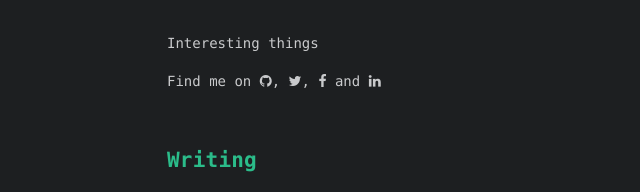
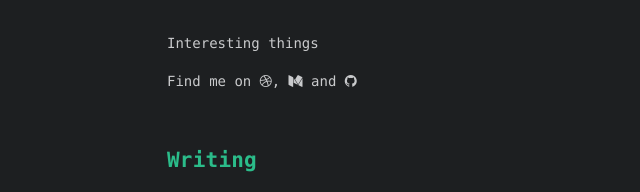
Before and after one commit to zyxscientist/zyxscientist.github.io, a plain HTML site: page index.html in a window 1280 px wide. Shown: the part 137-329 px from the top of the page, 177-817 px from the left. Drawn offline with Linux system fonts and the light colour scheme; a web font is replaced by a local one.

Commit message:
Site updated: 2017-05-05 21:10:35

```diff
--- a/index.html
+++ b/index.html
@@ -91,13 +91,11 @@
       Find me on
       <ul id="sociallinks">
 
-          <li><a class="icon" target="_blank" href="http://github.com/probberechts/cactus-dark" title="github"><i class="fa fa-github"></i></a></li>
+          <li><a class="icon" target="_blank" href="https://dribbble.com/Zhuyuxuan" title="dribbble"><i class="fa fa-dribbble"></i></a></li>
 
-          <li><a class="icon" target="_blank" href="/" title="twitter"><i class="fa fa-twitter"></i></a></li>
+          <li><a class="icon" target="_blank" href="https://zhuanlan.zhihu.com/designcoder" title="medium"><i class="fa fa-medium"></i></a></li>
 
-          <li><a class="icon" target="_blank" href="/" title="facebook"><i class="fa fa-facebook"></i></a></li>
-
-          <li><a class="icon" target="_blank" href="/" title="linkedin"><i class="fa fa-linkedin"></i></a></li>
+          <li><a class="icon" target="_blank" href="https://github.com/zyxscientist" title="github"><i class="fa fa-github"></i></a></li>
 
       </ul>
 
```
Also changed, not shown: page/2/index.html (+3 -5 lines), page/3/index.html (+3 -5 lines), page/4/index.html (+3 -5 lines), page/5/index.html (+3 -5 lines).
